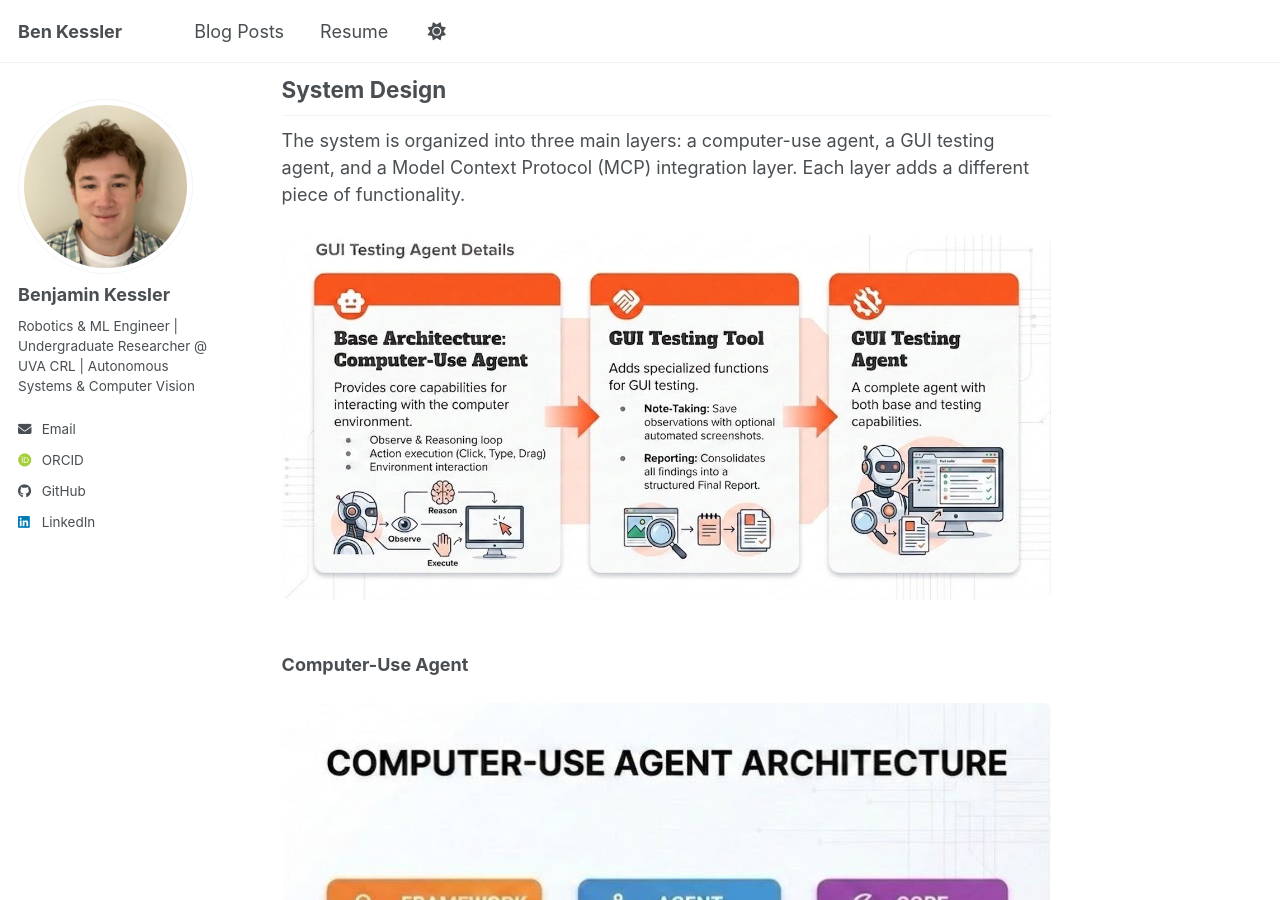
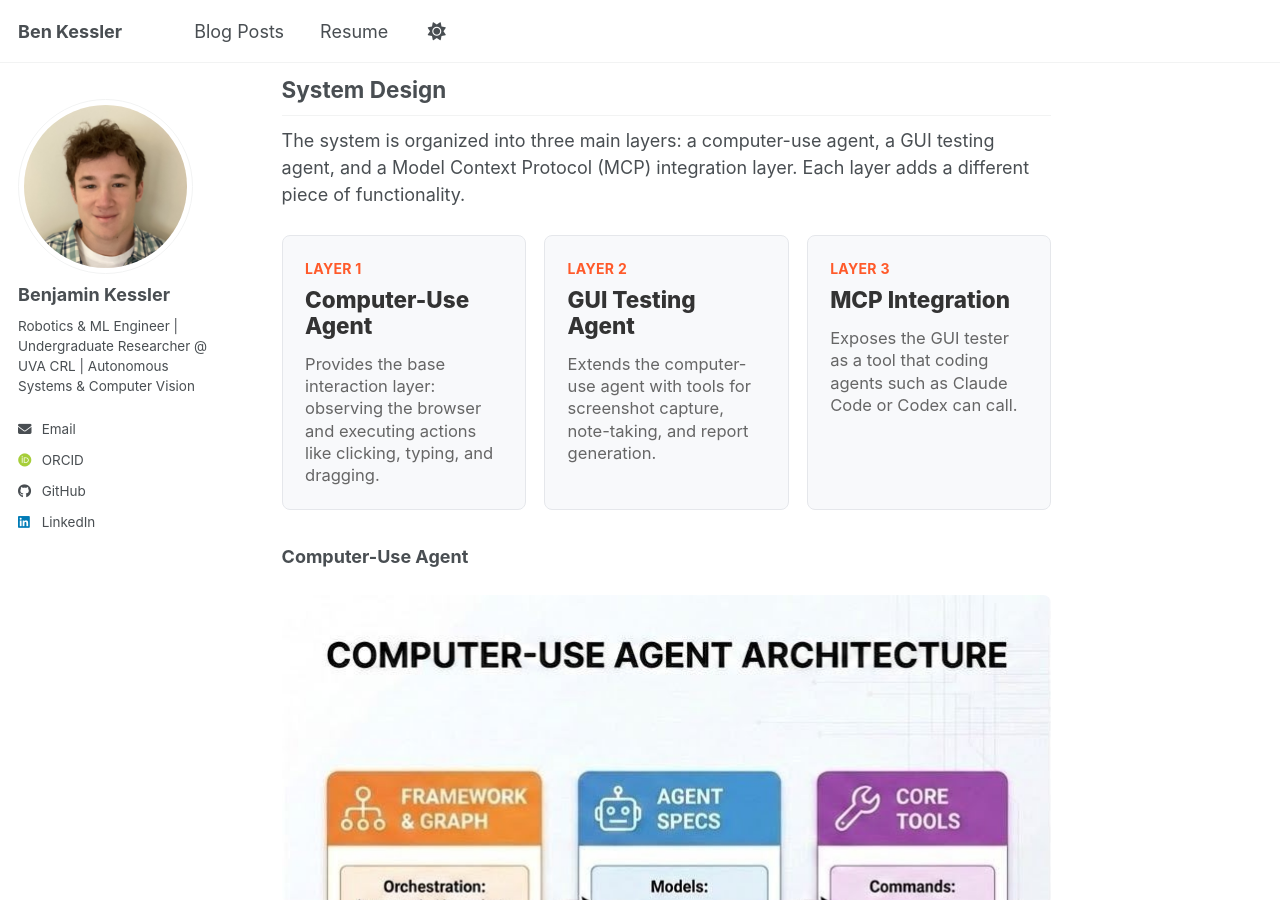
Before and after one commit to Benkess/Benkess.github.io, a Jekyll site: the page built from _posts/2026-04-28-gui-tester.md, in a window 1280 px wide and 900 px high, scrolled down 2068 px. Built offline with Jekyll 4.4.1, drawn with Linux system fonts in a browser that asks for light colours; some web fonts are replaced; a script bundle is joined from its source files by our own code; library files that are not in the unit come from our copies; some of the changed text lies outside the part shown.

Commit message:
GUI Tester

```diff
--- a/_posts/2026-04-28-gui-tester.md
+++ b/_posts/2026-04-28-gui-tester.md
@@ -47,17 +47,27 @@ GUI Tester is my attempt to close that gap. Instead of relying on a human to rep
   <strong>The goal:</strong> enable coding agents to independently test and validate the GUIs they build.
 </div>
 
-<!-- TODO: Add figure from motivation slide -->
-
 ## System Design
 
 The system is organized into three main layers: a computer-use agent, a GUI testing agent, and a Model Context Protocol (MCP) integration layer. Each layer adds a different piece of functionality.
 
-<figure style="margin: 1.5rem 0 2rem;">
-  <img src="/images/gui_tester/GUI_testing_agent_details.jpg" alt="Presentation slide showing the GUI testing agent built from a computer-use agent, GUI testing tool, and GUI testing agent layer." loading="lazy" style="display: block; width: 100%; height: auto; border-radius: 8px;">
-</figure>
-
-<!-- TODO: replace figure with image of slide 3 of presentation as a wide figure here, or recreate with website formatting -->
+<div aria-label="GUI Tester system design overview" style="display: grid; grid-template-columns: repeat(auto-fit, minmax(220px, 1fr)); gap: 1rem; margin: 1.5rem 0 2rem;">
+  <section style="min-height: 220px; padding: 1.25rem; background: #f8f9fb; border: 1px solid #e5e7eb; border-radius: 8px;">
+    <p style="margin: 0 0 0.45rem; font-size: 0.78rem; font-weight: 700; letter-spacing: 0.02em; text-transform: uppercase; color: #ff5a2a;">Layer 1</p>
+    <h3 style="margin: 0 0 0.75rem; font-size: 1.25rem; line-height: 1.15; font-weight: 800; color: #333;">Computer-Use Agent</h3>
+    <p style="margin: 0; font-size: 0.92rem; line-height: 1.35; color: #666;">Provides the base interaction layer: observing the browser and executing actions like clicking, typing, and dragging.</p>
+  </section>
+  <section style="min-height: 220px; padding: 1.25rem; background: #f8f9fb; border: 1px solid #e5e7eb; border-radius: 8px;">
+    <p style="margin: 0 0 0.45rem; font-size: 0.78rem; font-weight: 700; letter-spacing: 0.02em; text-transform: uppercase; color: #ff5a2a;">Layer 2</p>
+    <h3 style="margin: 0 0 0.75rem; font-size: 1.25rem; line-height: 1.15; font-weight: 800; color: #333;">GUI Testing Agent</h3>
+    <p style="margin: 0; font-size: 0.92rem; line-height: 1.35; color: #666;">Extends the computer-use agent with tools for screenshot capture, note-taking, and report generation.</p>
+  </section>
+  <section style="min-height: 220px; padding: 1.25rem; background: #f8f9fb; border: 1px solid #e5e7eb; border-radius: 8px;">
+    <p style="margin: 0 0 0.45rem; font-size: 0.78rem; font-weight: 700; letter-spacing: 0.02em; text-transform: uppercase; color: #ff5a2a;">Layer 3</p>
+    <h3 style="margin: 0 0 0.75rem; font-size: 1.25rem; line-height: 1.15; font-weight: 800; color: #333;">MCP Integration</h3>
+    <p style="margin: 0; font-size: 0.92rem; line-height: 1.35; color: #666;">Exposes the GUI tester as a tool that coding agents such as Claude Code or Codex can call.</p>
+  </section>
+</div>
 
 ### Computer-Use Agent
 
```
Also changed, not shown: images/gui_tester/Slide_3.png (added), images/gui_tester/slide_2.png (added).
